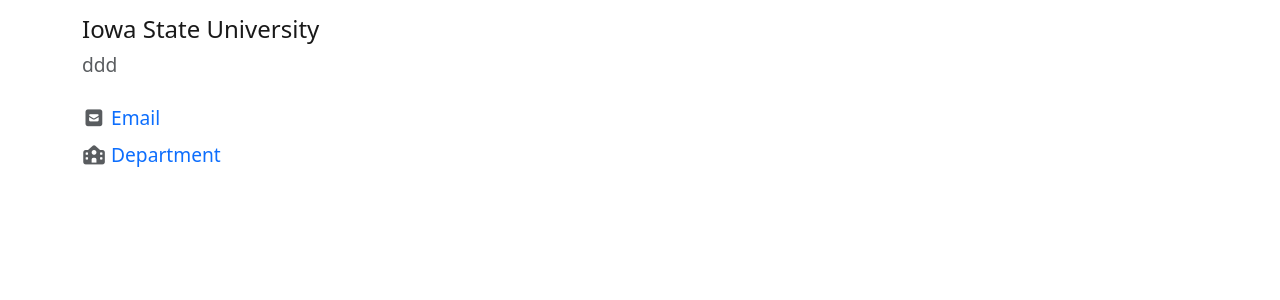
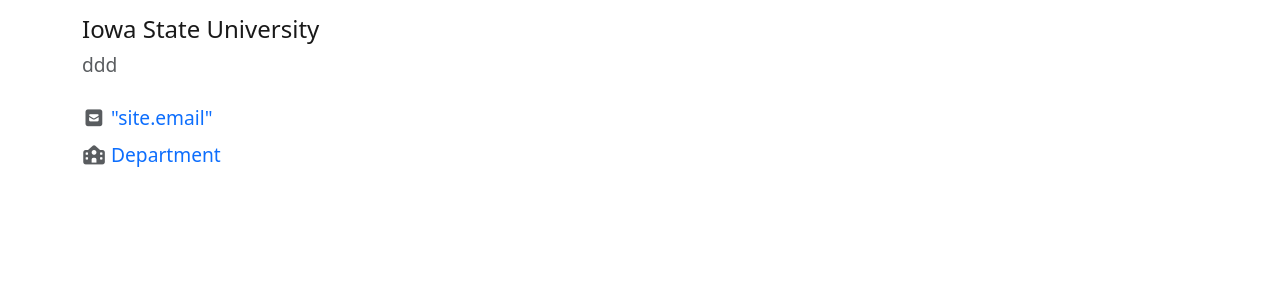
Before and after one commit to KyleDeLong-ORDER66/kyle-delong-portfolio, a Jekyll site: the page built from pages/talks.md, in a window 1280 px wide. Shown: the part 290-590 px from the top of the page. Built offline with Jekyll 4.4.1, drawn with Linux system fonts in a browser that asks for light colours; nearby versions of some CDN libraries.

Commit message:
email fix

```diff
--- a/_layouts/profile-page-left.html
+++ b/_layouts/profile-page-left.html
@@ -8,7 +8,7 @@ layout: default
             {% if site.image %}<img src="{{ site.image | relative_url }}" alt="researcher image" class="rounded text-center w-75">{% endif %}
             <h4 class="mt-4">{{ site.author }}</h4>
             <p class="text-muted mt-2 mb-4">{{ site.bio }}</p>
-            {% if site.email %}<p class="text-muted text-small my-2"><span class="fas fa-envelope-square"></span> <a href="{{ site.email | prepend: 'mailto:' }}" target="_blank" rel="noopener">Email</a></p>{% endif %}
+            {% if site.email %}<p class="text-muted text-small my-2"><span class="fas fa-envelope-square"></span> <a href="{{ site.email | prepend: 'mailto:' }}" target="_blank" rel="noopener">"site.email"</a></p>{% endif %}
             {% if site.department %}<p class="text-muted text-small my-2"><span class="fas fa-school"></span> <a href="{{ site.department }}" target="_blank" rel="noopener">Department</a></p>{% endif %}
             {% if site.orcid %}<p class="text-muted text-small my-2"><span class="fas fa-id-card"></span> <a href="{{ site.orcid }}" target="_blank" rel="noopener">ORCiD</a></p>{% endif %}
             {% if site.github_profile %}<p class="text-muted text-small my-2"><span class="fab fa-github"></span> <a href="{{ site.github_profile }}" target="_blank" rel="noopener">GitHub</a></p>{% endif %}
```
